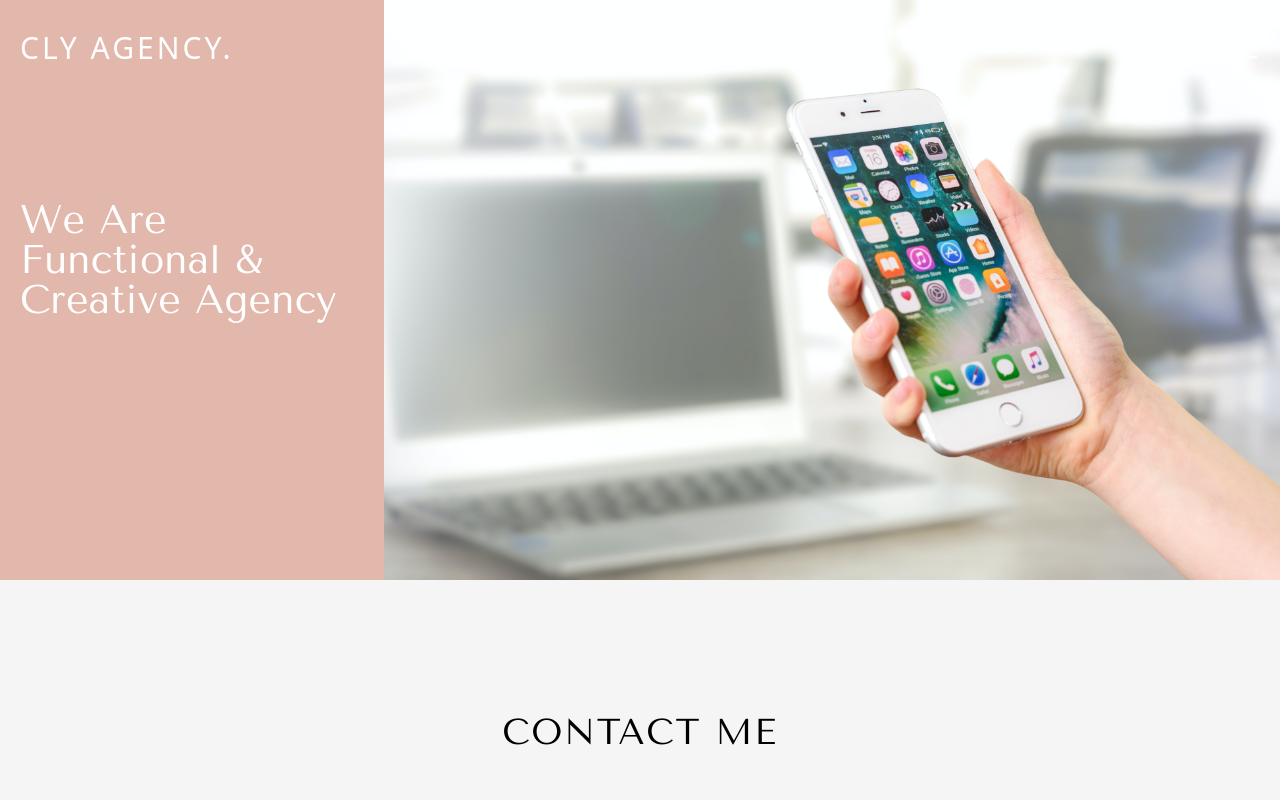
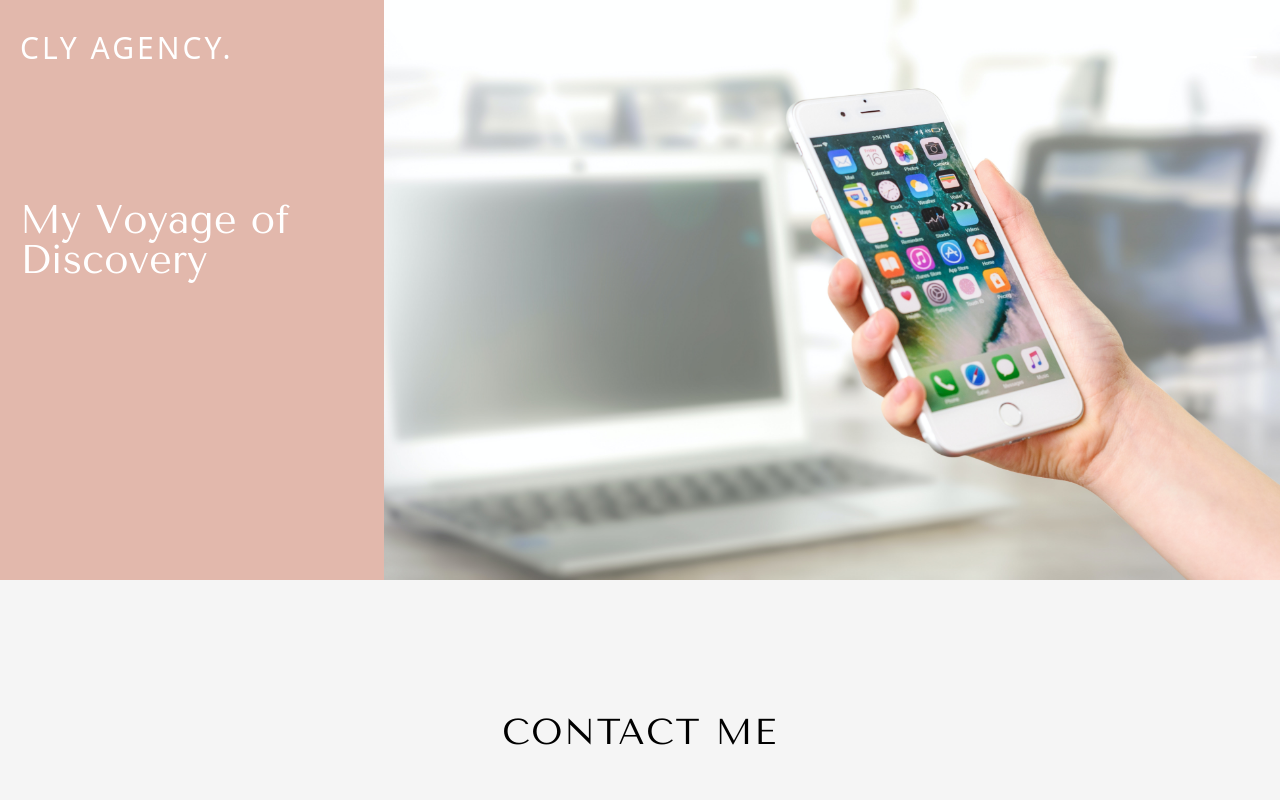
Before and after one commit to Rej327/cly-blog, a React (Create React App) app in the folder client/: page /contact-me in a window 1280 px wide. Shown: the top 800 px of the page. Built offline with nearby package versions, Linux system fonts and the light colour scheme; no server answers; the HTML template or start-up script is replaced by a standard one.

Commit message:
Modify text

```diff
--- a/client/src/components/ContactHeader.js
+++ b/client/src/components/ContactHeader.js
@@ -7,13 +7,13 @@ const ContactHeader = () => {
       <div className="w-full mx-auto h-[580px] md:flex">
         <div className="md:w-[30%] bg-[#E2B8AC] px-5 py-10 text-white">
           <h1 className="font-tenor text-[2rem] md:text-[2.5rem] leading-none my-20 md:my-40">
-            We Are Functional & Creative Agency
+            My Voyage of Discovery
           </h1>
         </div>
         <div className="md:w-[70%]">
           <img
             src={contactheader}
-            alt="Contact image"
+            alt="/"
             className="h-full w-full object-fit"
           />
         </div>
--- a/client/src/components/Header.js
+++ b/client/src/components/Header.js
@@ -7,7 +7,7 @@ const Header = () => {
       <div className="w-full mx-auto h-[580px] md:flex">
         <div className="md:w-[30%] bg-[#E2B8AC] px-5 py-10 text-white">
           <h1 className="font-tenor text-[2rem] md:text-[2.5rem] leading-none my-20 md:my-40">
-            We Are Functional & Creative Agency
+            My Voyage of Discovery
           </h1>
         </div>
         <div className="md:w-[70%]">
```
